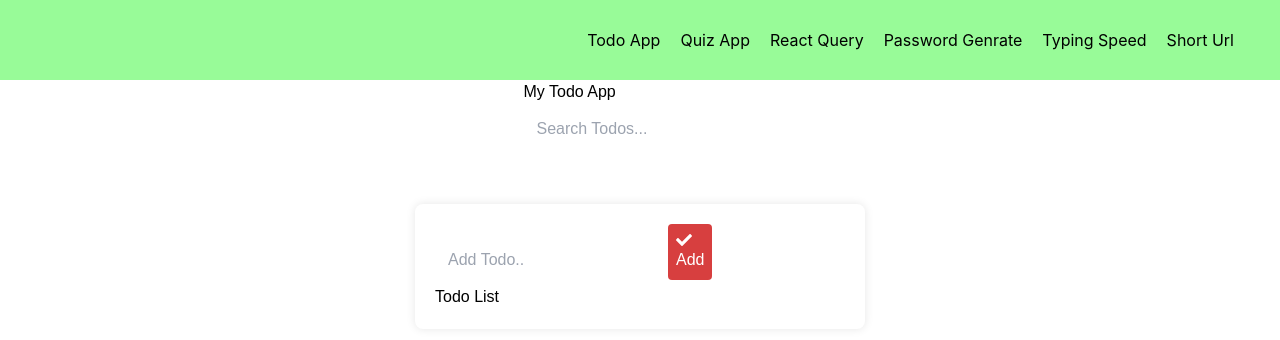
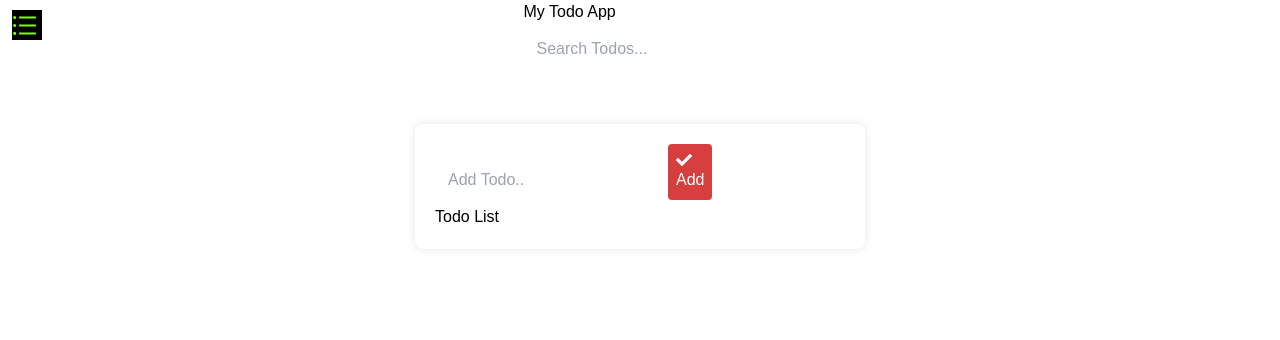
Before and after one commit to jenishpandit/react-demos, a React (Create React App) app: page /todo in a window 1280 px wide. Shown: the top 340 px of the page. Built offline with nearby package versions, Linux system fonts and the light colour scheme.

Commit message:
create side navbar

```diff
--- a/src/App.css
+++ b/src/App.css
@@ -1,8 +1,89 @@
 
+.navbar-container {
+  width: 0;
+  height: 100%;
+  position: fixed;
+  background-color: #111;
+  overflow-x: hidden;
+  padding-top: 20px;
+  transition: 0.3s;
+}
+
+.navbar-container.open {
+  width: 200px;
+}
+
+.navbar {
+  display: flex;
+  flex-direction: column;
+}
+
+.nav-bar-links {
+  padding: 15px;
+  margin-top: 20px;
+  text-decoration: none;
+  color: white;
+  display: flex;
+  align-items: center;
+}
+
+.nav-bar-links:hover {
+  background-color: #555;
+}
+
+.active{
+  background-color: #555;
+}
+
+.toggle{
+  position: fixed;
+  top: 10px;
+  left: 2px;
+  z-index: 2;
+  color: lawngreen;
+  margin-left: 10%;
+  font-size: 25px;
+  background-color: #111;
+  height:30px;
+  width: 30px;
+  cursor: pointer;
+}
+
+.list{
+ position: fixed;
+ top: 10px;
+ left: 2px;
+ z-index: 2;
+ color: lawngreen;
+ margin-left: 10px;
+ font-size: 25px;
+ background-color: black;
+ cursor: pointer;
+ height: 30px;
+ width: 30px;
+
+}
+
+.text{
+  color:white;
+  margin-top: -15px;
+  font-size: 25px;
+  margin-left: 20px;
+}
+
+.nav-icon{
+  margin-right: 5px;
+}
+
+
+
+
+
+   /*
 .navbar-container {
   width: 100%;
   height: 80px;
-  background-color: palegreen;
+  background-color:palegreen;
   display: flex;
   justify-content: space-between;
   align-items: center;
@@ -31,7 +112,8 @@
 }
 
 /* Right-aligned section */
-.l-section {
+   /* .l-section {
   display: flex;
   align-items: center;
 }
+ */
--- a/src/App.tsx
+++ b/src/App.tsx
@@ -4,7 +4,6 @@ import './App.css';
 import TodoApp from './TodoApp';
 import Navbar from './navbar/Navbar';
 import QuizApp from './quizApp/QuizApp';
-import Home from './Home';
 import Products from './reactQuery/Products';
 import Product from './reactQuery/Product';
 import Parallel from './reactQuery/Parallel';
@@ -13,7 +12,7 @@ import Dependant from './reactQuery/Dependant';
 import Pagination from './reactQuery/Pagination';
 import Password from './pass-genrate/Password'
 import TypingSpeed from './typing-speed/TypingSpeed';
-import ShortUrl from './short-Url/ShortUrl';
+import ShortUrl from './short-url/ShortUrl';
 
 
 const App = () => {
@@ -21,7 +20,6 @@ const App = () => {
     <BrowserRouter>
     <Navbar/>
       <Routes>
-        <Route path="/" element={< Home/>} />
         <Route path="/todo" element={< TodoApp/>} />
         <Route path="/quizapp" element={<QuizApp />} />
         <Route path="/products" element={<Products/>} />
--- a/src/navbar/Navbar.tsx
+++ b/src/navbar/Navbar.tsx
@@ -1,37 +1,36 @@
+import { useState } from 'react';
 import { NavLink } from 'react-router-dom';
-
+import { CloseOutlined, LaptopOutlined, LinkOutlined, LockOutlined, QuestionCircleOutlined, UnorderedListOutlined } from '@ant-design/icons';
 
 function Navbar() {
+  const [isSidebarOpen, setIsSidebarOpen] = useState(false);
+
+  const toggleSidebar = () => {
+    setIsSidebarOpen(!isSidebarOpen);
+  };
+
   return (
-    <div className="navbar-container">
+
+    <div className={`navbar-container ${isSidebarOpen ? 'open' : ''}`}>
+      <div onClick={toggleSidebar}>
+        {isSidebarOpen ? <CloseOutlined  className='toggle'/> :  <UnorderedListOutlined className='list'/>}
+      </div>
       <div className='navbar'>
-
-          {/* <NavLink className='nav-bar-links' to='/'>
-            Home
-          </NavLink> */}
-
-
-          <NavLink className='nav-bar-links' to='/todo'>
-            Todo App
+        <span className='text'>Nav Item</span>
+        <NavLink className='nav-bar-links' to='/todo' >
+        <UnorderedListOutlined className='nav-icon' /> Todo App
         </NavLink>
-
-
-          <NavLink  className='nav-bar-links' to='/quizapp'>
-            Quiz App
+        <NavLink className='nav-bar-links' to='/quizapp' >
+        <QuestionCircleOutlined className='nav-icon'/> Quiz App
         </NavLink>
-
-          <NavLink  className='nav-bar-links' to='/products'>
-            React Query
+        <NavLink className='nav-bar-links' to='/password' >
+        <LockOutlined  className='nav-icon'/> Password Generate
         </NavLink>
-
-          <NavLink className='nav-bar-links' to='/password'>
-            Password Genrate
+        <NavLink className='nav-bar-links' to='/typing' >
+        <LaptopOutlined  className='nav-icon'/> Typing Speed
         </NavLink>
-          <NavLink className='nav-bar-links' to='/typing'>
-            Typing Speed
-          </NavLink>
-          <NavLink className='nav-bar-links' to='/shorturl'>
-           Short Url
+        <NavLink className='nav-bar-links' to='/shorturl' >
+        <LinkOutlined  className='nav-icon'/> Short Url
         </NavLink>
 
       </div>
--- a/src/pass-genrate/Password.tsx
+++ b/src/pass-genrate/Password.tsx
@@ -95,7 +95,7 @@ const Password: React.FC = () => {
 
 
     return (
-        <div>
+        <div className='background-color: rgb(255 247 237) min-h-screen'>
             <h1 className='text-center justify-center p-4 font-bold text-4xl ' style={{color:'blue '}}>Password Generator App</h1>
             <div className='flex items-center justify-center m-7 p-4 border rounded-lg shadow-md w-1/2' style={{ marginLeft: '350px' }}>
                 <Input
--- a/src/short-Url/ShortUrl.tsx
+++ b/src/short-Url/ShortUrl.tsx
@@ -1,87 +1,45 @@
-import { Button, Input, Space, message, Spin, Tag, Tooltip } from 'antd';
-import { useState } from 'react';
-import QRCode from 'react-qr-code';
-import { CopyOutlined, QrcodeOutlined } from '@ant-design/icons';
+import React, { useState } from 'react';
+import { Spin, message } from 'antd';
+import UrlShortInput from './component/UrlShortInput';
+import UrlDisplay from './component/UrlDisplay';
 import axios from 'axios';
 
 const ShortUrl = () => {
-  const [inputUrl, setInputUrl] = useState('');
   const [shortenedUrl, setShortenedUrl] = useState('');
   const [loading, setLoading] = useState(false);
-  const [showQrCode, setShowQRCode] = useState(false);
 
-  const handleShortenUrl = async () => {
+  const handleShortenUrl = async (inputUrl: string) => {
     try {
       setLoading(true);
-      const response = await axios.post('https://shortty.vercel.app/api/shorty-url/generate', {
+      const response = await axios.post<{ message: string }>('https://shortty.vercel.app/api/shorty-url/generate', {
         urlValue: inputUrl
       });
 
-      const { message } = response.data;
-      setShortenedUrl(message);
+      const { message: shortenedMessage } = response.data;
+      setShortenedUrl(shortenedMessage);
+
     } catch (error:any) {
       console.log('Error shortening URL:', error.message);
       message.error('Failed to shorten URL. Please try again.');
-    } finally {
+    } finally{
       setLoading(false);
     }
   };
 
-  const handleCopyUrl = () => {
-    navigator.clipboard.writeText(shortenedUrl);
-    message.success('Copied to clipboard!');
-  };
-
-  const handleGenerateQrcode = () => {
-    setShowQRCode(true);
-  };
-
   return (
     <div className='min-h-screen bg-blue-50'>
-    <div className="flex items-center justify-center  ">
-      <div className="w-full max-w-2xl p-8 bg-white rounded-lg shadow-md bg-blue-50">
-        <h1 className="text-4xl font-bold text-blue-500 text-center mb-6">Short URL</h1>
-        <h1 className="text-2xl font-semibold text-gray-700 text-center mb-6">Paste the URL to be shortened</h1>
-        <div className="flex items-center space-x-4">
-          <Input
-            className="flex-grow focus:ring-0 h-9"
-            placeholder="Enter the link here"
-            value={inputUrl}
-            onChange={(e) => setInputUrl(e.target.value)}
-          />
-          <Button
-            className="bg-blue-500 hover:bg-blue-600 text-white font-bold h-9"
-            type="primary"
-            onClick={handleShortenUrl}
+      <div className="flex items-center justify-center  ">
+        <div className="w-full max-w-2xl p-8 bg-white rounded-lg shadow-md bg-blue-50 mt-10">
+          <h1 className="text-4xl font-bold text-blue-500 text-center mb-6">Short URL</h1>
+          <UrlShortInput onShortenUrl={handleShortenUrl} />
+         {loading && <div className="text-center mt-4"><Spin  size='large'/></div>}
 
-          >
-            Shorten URL
-          </Button>
+          {!loading && shortenedUrl && <UrlDisplay shortenedUrl={shortenedUrl} />}
         </div>
-        {loading && <div className="text-center mt-4"><Spin  size='large'/></div>}
-        {shortenedUrl && (
-          <div className="mt-8">
-
-              Shortened URL:
-
-            <div className='mt-4 flex items-center space-x-2'>
-            <Tag color='blue' className='text-lg h-10 '>
-            <p className="mt-1 text-gray-700">{shortenedUrl}</p>
-           </Tag>
-                <Tooltip title='Copy'>
-                <CopyOutlined className='text-lg cursor-pointer text-blue-500' style={{fontSize:'30px'}} onClick={handleCopyUrl} />
-                </Tooltip>
-                <Tooltip title="Genrate QR Code" >
-                <QrcodeOutlined className='text-lg cursor-pointer text-blue-500' style={{fontSize:'35px'}} onClick={handleGenerateQrcode} />
-                </Tooltip>
-            </div>
-            {showQrCode && <div className="mt-4"><QRCode value={shortenedUrl} /></div>}
-          </div>
-        )}
       </div>
     </div>
-    </div>
+
   );
+
 };
-
 export default ShortUrl;
--- /dev/null
+++ b/src/short-Url/component/UrlDisplay.tsx
@@ -0,0 +1,42 @@
+
+import { useState, FC } from 'react';
+import { Tag, Tooltip, message } from 'antd';
+import { CopyOutlined, QrcodeOutlined } from '@ant-design/icons';
+import QRCode from 'react-qr-code';
+
+type ShortenedUrlDisplayProps = {
+  shortenedUrl: string;
+}
+
+const UrlDisplay: FC<ShortenedUrlDisplayProps> = ({ shortenedUrl }) => {
+  const [showQrCode, setShowQRCode] = useState(false);
+
+  const handleCopyUrl = () => {
+    navigator.clipboard.writeText(shortenedUrl);
+    message.success('Copied to clipboard!');
+  };
+
+  const handleGenerateQrcode = () => {
+    setShowQRCode(true);
+  };
+
+  return (
+    <div className="mt-8">
+      Shortened URL:
+      <div className='mt-4 flex items-center space-x-2'>
+        <Tag color='blue' className='text-lg h-10 '>
+          <p className="mt-1 text-gray-700">{shortenedUrl}</p>
+        </Tag>
+        <Tooltip title='Copy'>
+          <CopyOutlined className='text-lg cursor-pointer text-blue-500' style={{ fontSize: '30px' }} onClick={handleCopyUrl} />
+        </Tooltip>
+        <Tooltip title="Generate QR Code" >
+          <QrcodeOutlined className='text-lg cursor-pointer text-blue-500' style={{ fontSize: '35px' }} onClick={handleGenerateQrcode} />
+        </Tooltip>
+      </div>
+      {showQrCode && <div className="mt-4"><QRCode value={shortenedUrl} /></div>}
+    </div>
+  );
+};
+
+export default UrlDisplay;
--- /dev/null
+++ b/src/short-Url/component/UrlShortInput.tsx
@@ -0,0 +1,33 @@
+import { useState, FC } from 'react';
+import { Input, Button } from 'antd'
+
+type UrlShortenerFormProps = {
+  onShortenUrl: (url: string) => any;
+}
+
+const UrlShortInput: FC<UrlShortenerFormProps> = ({ onShortenUrl }) => {
+  const [inputUrl, setInputUrl] = useState('');
+
+  return (
+    <div>
+      <h1 className="text-2xl font-semibold text-gray-700 text-center mb-6">Paste the URL to be shortened</h1>
+      <div className="flex items-center space-x-4">
+        <Input
+          className="flex-grow focus:ring-0 h-9"
+          placeholder="Enter the link here"
+          value={inputUrl}
+          onChange={(e) => setInputUrl(e.target.value)}
+        />
+        <Button
+          className="bg-blue-500 hover:bg-blue-600 text-white font-bold h-9"
+          type="primary"
+          onClick={()=>onShortenUrl(inputUrl)}
+        >
+          Shorten URL
+        </Button>
+      </div>
+    </div>
+  );
+};
+
+export default UrlShortInput;
```
Lines whose indentation alone changed are shown as unchanged.
